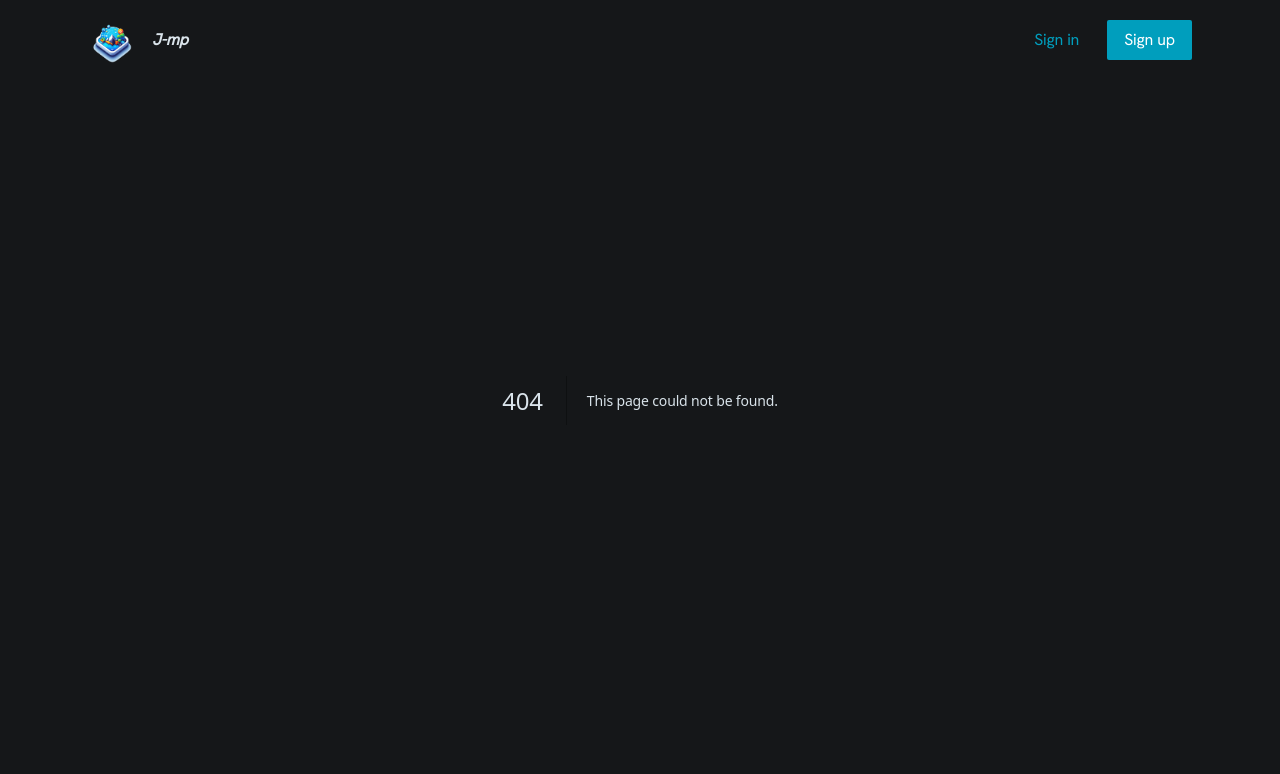
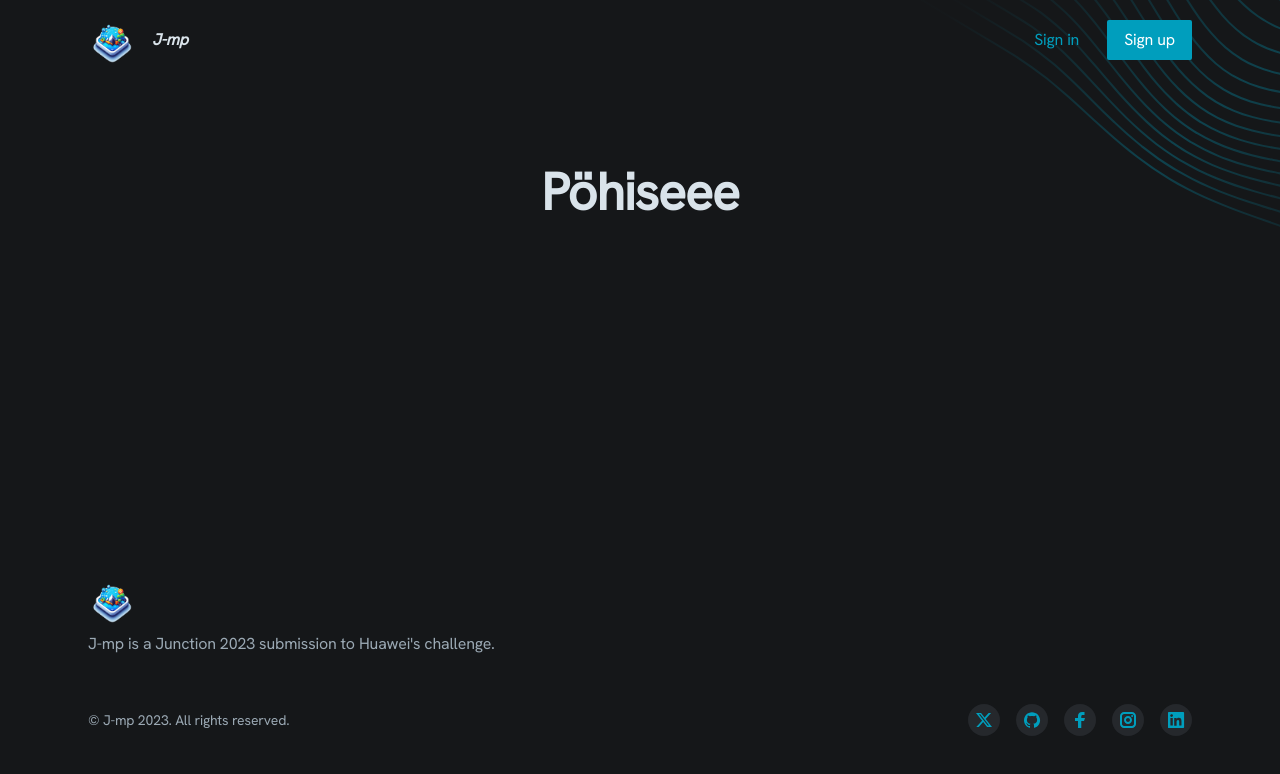
Before and after one commit to Mankeli-Software/junction2023, a Next.js app in the folder website/: page /webpanel in a window 1280 px wide. Before the commit this address had no page. Shown: the top 774 px of the page. Built offline with nearby package versions, Linux system fonts and the light colour scheme.

Commit message:
Webpanel component and WebGUI page

```diff
--- /dev/null
+++ b/website/app/webpanel/layout.tsx
@@ -0,0 +1,39 @@
+'use client'
+
+import { useEffect } from 'react'
+
+import AOS from 'aos'
+import 'aos/dist/aos.css'
+
+import PageIllustration from '@/components/page-illustration'
+import Footer from '@/components/ui/footer'
+
+export default function DefaultLayout({
+  children,
+}: {
+  children: React.ReactNode
+}) {
+
+  useEffect(() => {
+    AOS.init({
+      once: true,
+      disable: 'phone',
+      duration: 600,
+      easing: 'ease-out-sine',
+    })
+  })
+
+  return (
+    <>
+      <main className="grow">
+
+        <PageIllustration />
+
+        {children}
+
+      </main>
+
+      <Footer />
+    </>
+  )
+}
--- /dev/null
+++ b/website/app/webpanel/page.tsx
@@ -0,0 +1,11 @@
+import { Suspense } from "react"
+import Loading from "@/components/loading"
+import Webpanel from "@/components/webpanel"
+
+export default function WebGUI() {
+    return (
+        <Suspense fallback={<Loading />}>
+            <Webpanel />
+        </Suspense>
+    )
+}
--- /dev/null
+++ b/website/components/loading.tsx
@@ -0,0 +1,5 @@
+export default function Loading() {
+    return(
+        <p>Loading... UWU</p>
+    )
+}
--- /dev/null
+++ b/website/components/webpanel.tsx
@@ -0,0 +1,14 @@
+export default function Webpanel() {
+    return (
+        <section className="relative">
+            <div className="max-w-6xl mx-auto px-4 sm:px-6">
+                <div className="pt-32 pb-12 md:pt-40 md:pb-20">
+                {/* Page content */}
+                    <div className="max-w-3xl mx-auto text-center pb-12 md:pb-20">
+                        <h1 className="h1">Pöhiseee</h1>
+                    </div>
+                </div>
+            </div>
+        </section>
+    )
+}
```
